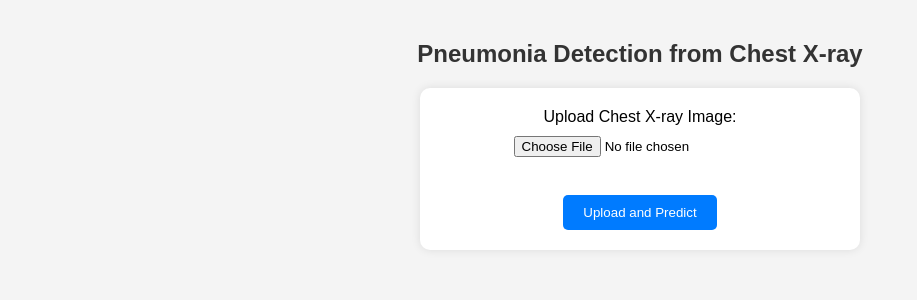
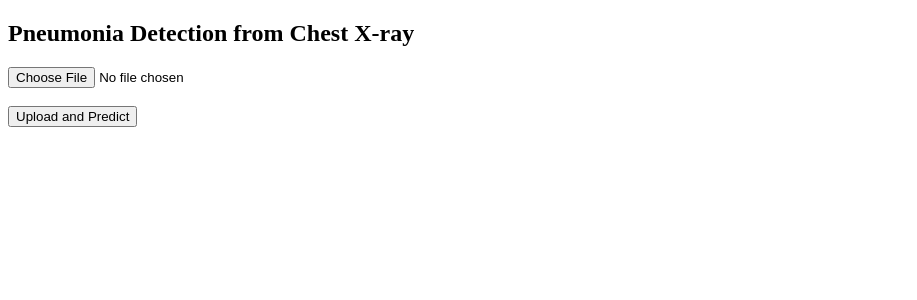
Before and after one commit to NavinG-03/pneumonia-detection-using-x-ray-image-, a Flask app: page / in a window 1280 px wide. Shown: the top 300 px of the page, without its empty margins (0-917 px from the left). Run offline with Flask 3, Linux system fonts and the light colour scheme.

Commit message:
Update index.html

```diff
--- a/templates/index.html
+++ b/templates/index.html
@@ -1,75 +1,18 @@
 <!DOCTYPE html>
-<html lang="en">
+<html>
 <head>
-    <meta charset="UTF-8">
     <title>Pneumonia Detector</title>
-    <style>
-        body {
-            font-family: Arial, sans-serif;
-            margin: 40px;
-            background-color: #f4f4f4;
-            text-align: center;
-        }
-
-        h2 {
-            color: #333;
-        }
-
-        form {
-            margin: 20px auto;
-            padding: 20px;
-            background: #ffffff;
-            border-radius: 10px;
-            width: 400px;
-            box-shadow: 0 0 10px rgba(0,0,0,0.1);
-        }
-
-        input[type="file"] {
-            margin-top: 10px;
-        }
-
-        input[type="submit"] {
-            margin-top: 20px;
-            padding: 10px 20px;
-            background-color: #007bff;
-            color: white;
-            border: none;
-            border-radius: 5px;
-            cursor: pointer;
-        }
-
-        input[type="submit"]:hover {
-            background-color: #0056b3;
-        }
-
-        .result {
-            margin-top: 30px;
-            font-size: 1.2em;
-            color: #222;
-        }
-
-        .result img {
-            margin-top: 10px;
-            border: 2px solid #ccc;
-            border-radius: 10px;
-            width: 300px;
-        }
-    </style>
 </head>
 <body>
     <h2>Pneumonia Detection from Chest X-ray</h2>
-
     <form action="/predict" method="post" enctype="multipart/form-data">
-        <label for="file">Upload Chest X-ray Image:</label><br>
         <input type="file" name="file" required><br><br>
         <input type="submit" value="Upload and Predict">
     </form>
 
     {% if result %}
-        <div class="result">
-            <h3>Prediction Result: <span style="color: green;">{{ result }}</span></h3>
-            <img src="{{ img_path }}" alt="Uploaded X-ray">
-        </div>
+        <h3>Prediction: {{ result }}</h3>
+        <img src="{{ img_path }}" width="300">
     {% endif %}
 </body>
 </html>
```
